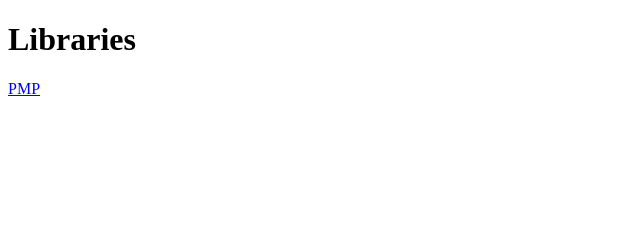
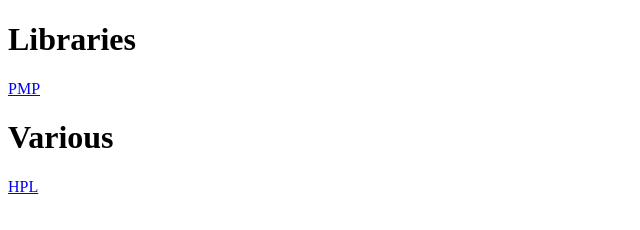
Before and after one commit to rh60/rh60.github.io, a plain HTML site: page index.html in a window 1280 px wide. Shown: the whole page, without its empty margins (0-640 px from the left). Drawn offline with Linux system fonts and the light colour scheme.

Commit message:
Update index.html

```diff
--- a/index.html
+++ b/index.html
@@ -3,8 +3,10 @@
 <body>
 
 <h1>Libraries</h1>
+<p><a href="https://github.com/pmp-library">PMP</a></p>
 
-<p><a href="https://github.com/pmp-library">PMP</a></p>
+<h1>Various</h1>
+<p><a href="http://hplgit.github.io/">HPL</a></p>
 
 </body>
 </html>
```
